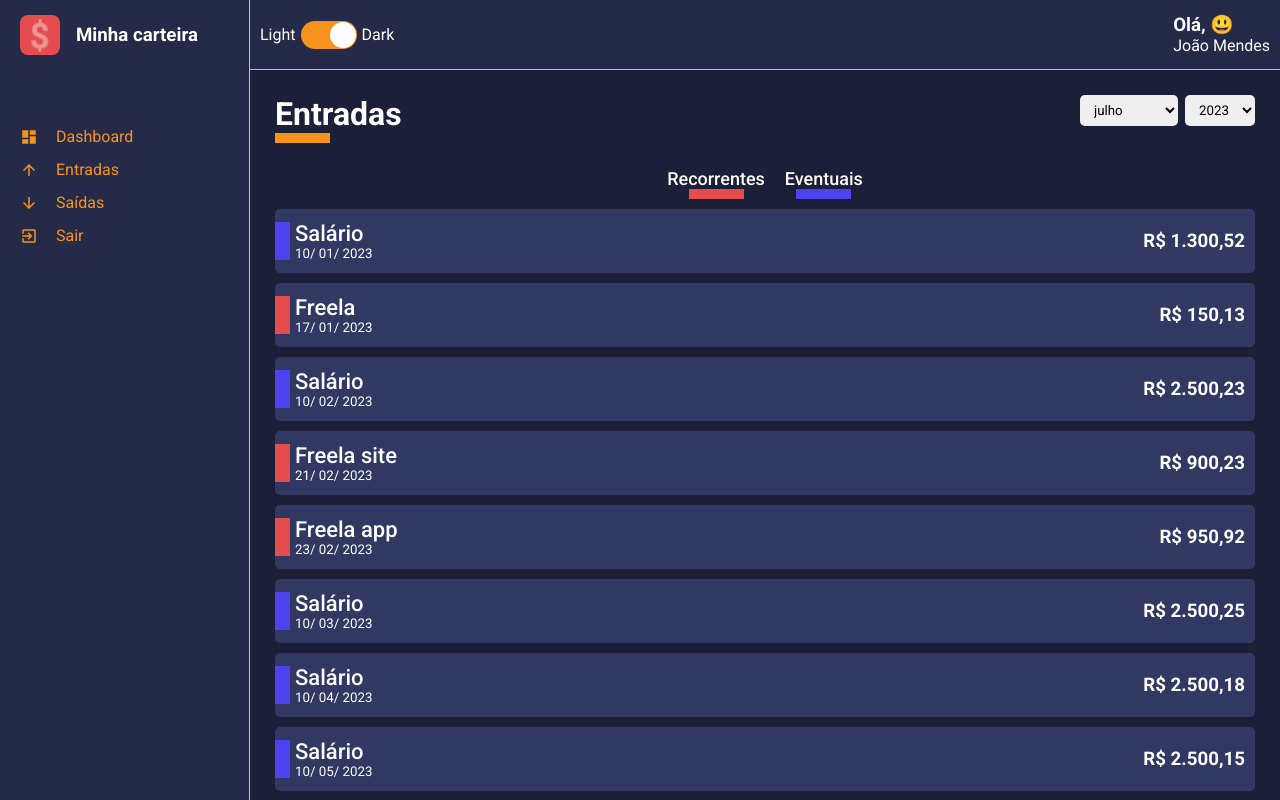
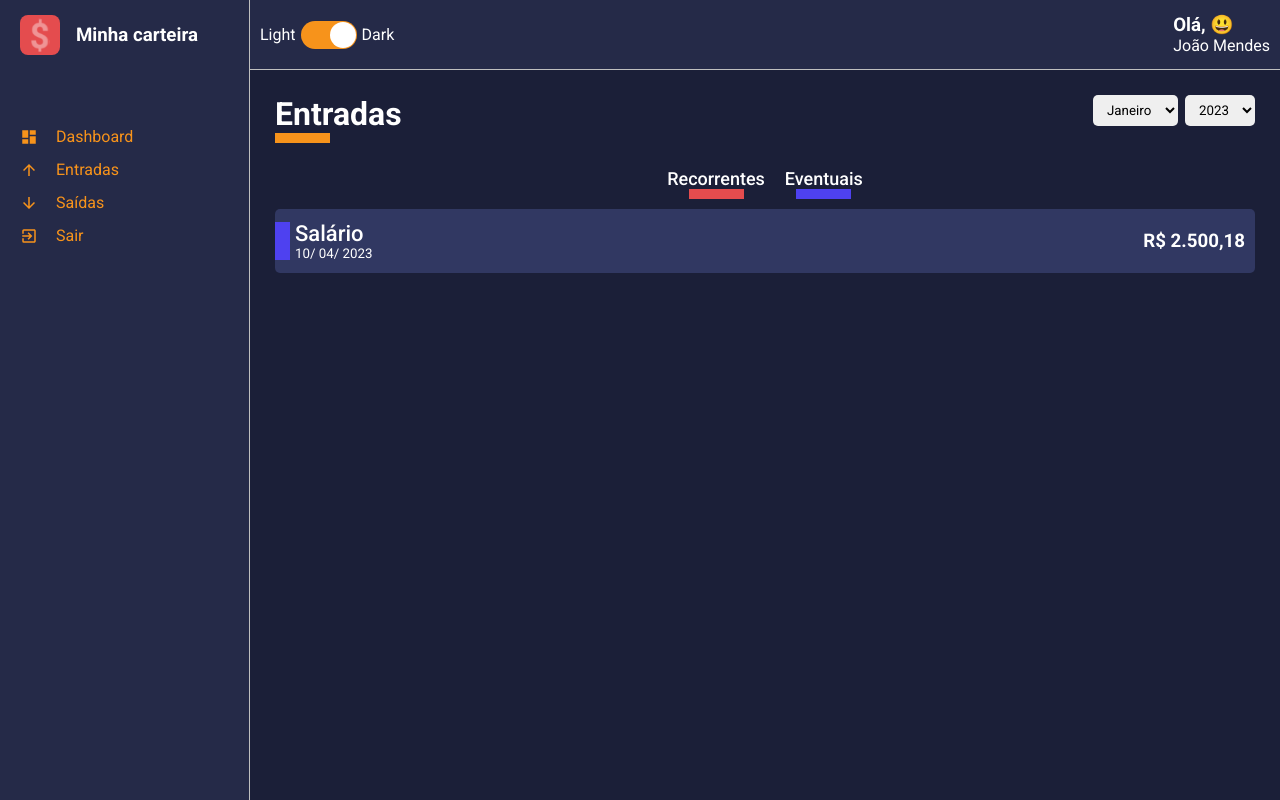
Before and after one commit to joaosmendess/DASHBOARD-FINANCE, a React (Vite) app: page /list/entry-balance in a window 1280 px wide. Built offline with nearby package versions, Linux system fonts and the light colour scheme.

Commit message:
filtrando entradas e saídas pelo mês e ano

```diff
--- a/src/components/Dashboard/index.tsx
+++ b/src/components/Dashboard/index.tsx
@@ -11,16 +11,16 @@
     { value: 9, label: "Setembro" },
   ];
 
-  const years = [
-    { value: 2023, label: 2023 },
-    { value: 2022, label: 2022 },
-    { value: 2021, label: 2021 },
+  const options = [
+    { value: 'maria', label: 'maria' },
+    { value: 'joao', label: 'joao' },
+    { value: 'luana', label: 'luana' },
   ];
   return (
     <Container>
     <ContentHeader title="Dashboard" lineColor="#F7931B">
-      <SelectInput options={months}/>
-      <SelectInput options={years}/>
+      <SelectInput options={options} onChange={() => {}}/>
+
 
     </ContentHeader>
     </Container>
--- a/src/components/List/index.tsx
+++ b/src/components/List/index.tsx
@@ -31,6 +31,10 @@
 
 const [data, setData] = useState <IData[]> ([]);
 
+const [monthSelected, setMonthSelected] = useState<string> (String(new Date ().getMonth() + 1));
+const [yearSelected, setYearSelected] = useState<string> ((String(new Date ().getFullYear() )));
+
+
   const params = useParams<IRouterParams>();
   const { type } = params;
 
@@ -47,38 +51,53 @@
   }, [type]);
 
   const months = [
+    { value: 1, label: "Janeiro" },
     { value: 7, label: "julho" },
-    { value: 8, label: "Agosto" },
-    { value: 9, label: "Setembro" },
+    { value: 5, label: "Maio" },
   ];
 
   const years = [
+    { value: 2021, label: 2021 },
+    { value: 2022, label: 2022 },
     { value: 2023, label: 2023 },
-    { value: 2022, label: 2022 },
-    { value: 2021, label: 2021 },
   ];
 
   useEffect(() => {
 
-const response = listData.map(item => {
+const filteredData = listData.filter(item => {
+const date = new Date (item.date);
+const month =String (date.getMonth() + 1) ;
+const year =  String (date.getFullYear());
+
+return month === monthSelected && year === yearSelected ;
+
+});
+
+const formattedData = filteredData.map(item => {
+
+
+
+
   return  {
-    id: String(Math.random () * data.length),
+    id: String(new Date().getTime) + item.amount,
     description: item.description,
     amountFormatted : formatCurrency(Number(item.amount)),
     frequency: item.frequency,
     dateFormatted : formatDate (item.date),
     tagcolor : item.frequency === 'recorrente' ? '#4E41F0' : '#E44C4E'
   }
+
 })
 
-       setData(response)
-  }, []);
+       setData(formattedData)
+  }, [listData, monthSelected, yearSelected]);
+
 
   return (
     <Container>
       <ContentHeader title={title} lineColor={lineColor}>
-        <SelectInput options={months} />
-        <SelectInput options={years} />
+        <SelectInput options={months}  onChange={(e) => setMonthSelected(e.target.value)} defaultValue={monthSelected}/>
+        <SelectInput options={years}  onChange={(e) => setYearSelected(e.target.value)} defaultValue={yearSelected}/>
       </ContentHeader>
 
       <Filters>
--- a/src/pages/SelectInput/index.tsx
+++ b/src/pages/SelectInput/index.tsx
@@ -7,12 +7,14 @@
     value: string | number;
     label: string | number;
   }[],
+  onChange(event: React.ChangeEvent<HTMLSelectElement>) : void | undefined;
+ defaultValue ?: string | number | readonly string []| undefined;
 }
 
-const SelectInput: React.FC<IselectInputProps> = ({ options }) => {
+const SelectInput: React.FC<IselectInputProps> = ({ options, onChange, defaultValue }) => {
   return (
     <Container>
-      <select>
+      <select onChange={onChange} defaultValue={defaultValue}>
         {
        options.map(option => (
 
```
